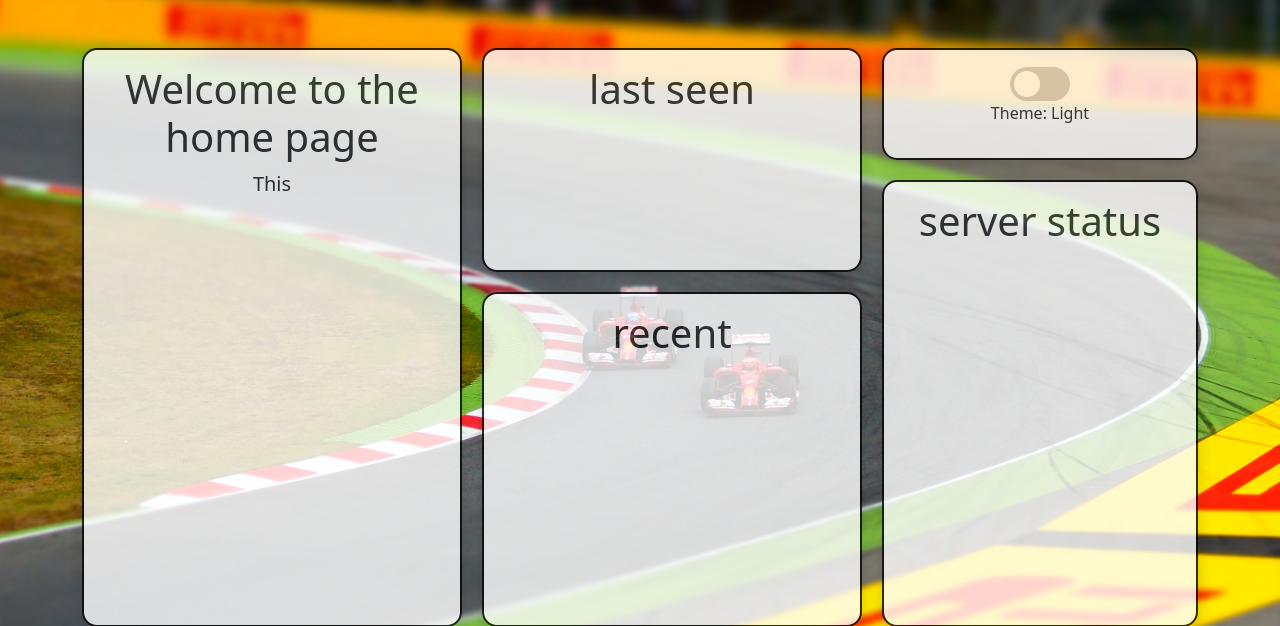
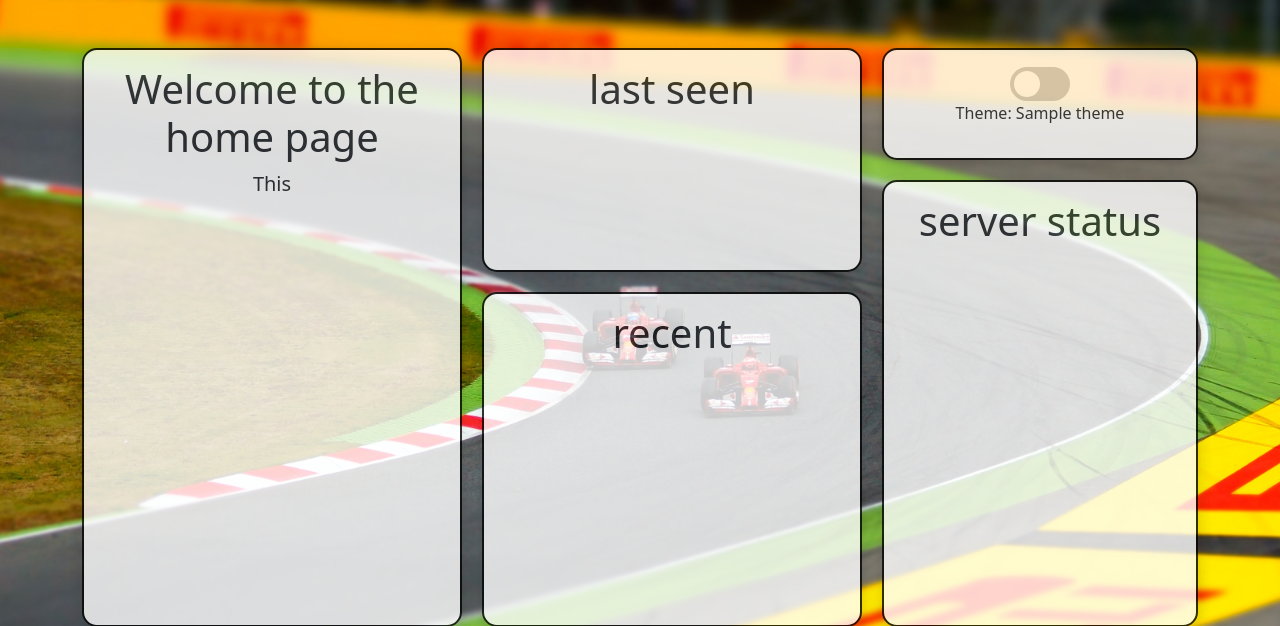
Before and after one commit to w3rr0/PitStop-Hub, a Python web app: template templates/index.html in a window 1280 px wide. Shown: the part 76-702 px from the top of the page. Run offline with Jinja, Linux system fonts and the light colour scheme; the template is opened without the code that fills it: most values are stand-ins (such as "Sample title", 1, 10 or a date in 2020).

Commit message:
fix/switch stay at same position after rerender

```diff
--- a/app.py
+++ b/app.py
@@ -76,7 +76,7 @@ def toggle_mode():
 @app.route("/")
 @login_required
 def index():
-    return render_template("index.html")
+    return render_template("index.html", theme=session.get("theme", "light"))
 
 
 @app.route("/login", methods=["GET", "POST"])
--- a/static/scripts.js
+++ b/static/scripts.js
@@ -17,28 +17,3 @@ function postToUrl(url, params) {
   document.body.appendChild(form);
   form.submit();
 }
-
-// Change theme based on the switch
-const toggleSwitch = document.getElementById("toggle-switch");
-const statusText = document.getElementById("status");
-
-toggleSwitch.addEventListener("change", () => {
-  const mode = toggleSwitch.checked ? "Dark" : "Light";
-  statusText.textContent = mode;
-
-  // Send the mode to the server
-  fetch("/change-theme", {
-    method: "POST",
-    headers: {
-      "Content-Type": "application/json",
-    },
-    body: JSON.stringify({ mode: mode }),
-  })
-    .then((response) => response.json())
-    .then((data) => {
-      console.log("Theme changed:", data);
-    })
-    .catch((error) => {
-      console.error("Error:", error);
-    });
-});
--- /dev/null
+++ b/static/switch.js
@@ -0,0 +1,24 @@
+// Change theme based on the switch
+const toggleSwitch = document.getElementById("toggle-switch");
+const statusText = document.getElementById("status");
+
+toggleSwitch.addEventListener("change", () => {
+  const mode = toggleSwitch.checked ? "Dark" : "Light";
+  statusText.textContent = mode;
+
+  // Send the mode to the server
+  fetch("/change-theme", {
+    method: "POST",
+    headers: {
+      "Content-Type": "application/json",
+    },
+    body: JSON.stringify({ mode: mode }),
+  })
+    .then((response) => response.json())
+    .then((data) => {
+      console.log("Theme changed:", data);
+    })
+    .catch((error) => {
+      console.error("Error:", error);
+    });
+});
--- a/templates/index.html
+++ b/templates/index.html
@@ -20,10 +20,11 @@ page {% endblock %} {% block main %}
   <div class="d-flex flex-column" style="width: 30%; padding-left: 10px">
     <div class="box theme-container">
       <label class="switch">
-        <input type="checkbox" id="toggle-switch" />
+        <input type="checkbox" id="toggle-switch" {% if theme == "Dark"
+        %}checked{% endif %}/>
         <span class="slider"></span>
       </label>
-      <p>Theme: <span id="status">Light</span></p>
+      <p>Theme: <span id="status">{{ theme }}</span></p>
     </div>
     <div class="box" style="height: 80%; margin-top: 10px">
       <h1>server status</h1>
@@ -31,5 +32,5 @@ page {% endblock %} {% block main %}
   </div>
 </div>
 
-<script src="static/scripts.js"></script>
+<script src="static/switch.js"></script>
 {% endblock %}
```
